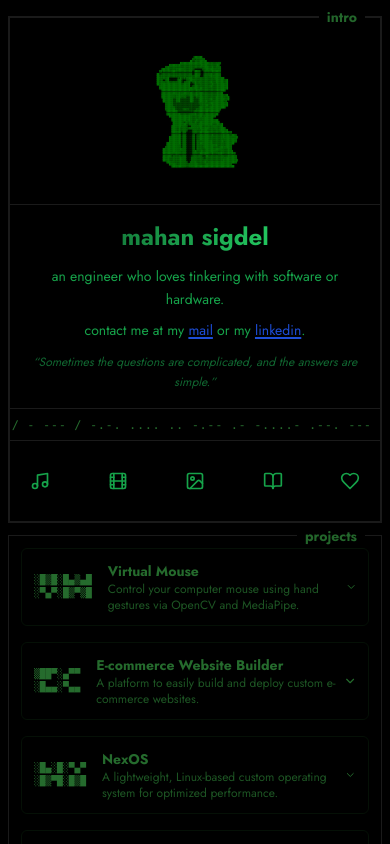
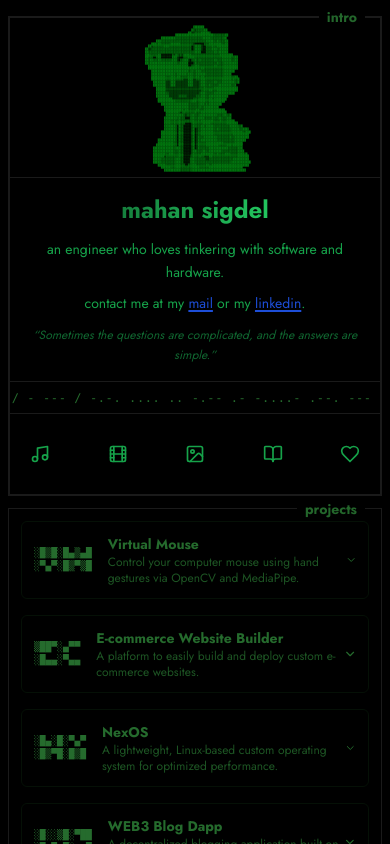
Before and after one commit to ByapakSigdel/portfolio-new, a Next.js app: page / in a window 390 px wide. Shown: the top 844 px of the page. Built offline with nearby package versions, Linux system fonts and the light colour scheme; no server answers.

Commit message:
fix: fixed the ascii art issue in mobile view

```diff
--- a/src/components/sections/HeroSection.tsx
+++ b/src/components/sections/HeroSection.tsx
@@ -205,26 +205,26 @@ const HeroSection = () => {
             </pre>
           </div>
 
-          {/* Mobile ASCII Art - hidden on mobile for space */}
-          <div className="flex-shrink-0 flex md:hidden items-center justify-center border-b border-[rgba(174,174,174,0.15)] p-3">
+          {/* Mobile ASCII Art */}
+          <div className="flex-shrink-0 flex md:hidden items-center justify-center border-b border-[rgba(174,174,174,0.15)] overflow-hidden" style={{ height: '160px' }}>
             <pre
               className="text-[#256B2D] font-mono whitespace-pre select-none"
               style={{
                 fontFamily: '"Cascadia Code", "Fira Code", "Consolas", "Courier New", monospace',
-                fontSize: '3px',
-                lineHeight: '3px',
-                letterSpacing: '-0.05px',
+                fontSize: '5px',
+                lineHeight: '5px',
+                letterSpacing: '-0.1px',
                 textRendering: 'geometricPrecision',
                 fontWeight: '600',
-                textShadow: '0 0 3px rgba(37, 107, 45, 0.4)',
-                filter: 'contrast(1.5) brightness(1.2)',
+                filter: 'contrast(1.4) brightness(1.15)',
                 margin: 0,
                 padding: 0,
                 maxWidth: 'fit-content',
                 imageRendering: 'pixelated',
                 WebkitFontSmoothing: 'antialiased',
                 MozOsxFontSmoothing: 'grayscale',
-                transform: 'scale(0.7)'
+                transformOrigin: 'center center',
+                transform: 'scale(0.55)',
               }}
             >
               {asciiArt}
@@ -245,7 +245,7 @@ const HeroSection = () => {
                   mahan sigdel
                 </h1>
                 <p className="text-sm lg:text-base text-green-600 mb-2 leading-relaxed">
-                  an engineer who loves tinkering with software or hardware.
+                  an engineer who loves tinkering with software and hardware.
                 </p>
                 <p className="text-sm lg:text-base text-green-600 mb-3 leading-relaxed">
                   contact me at my{' '}
```
